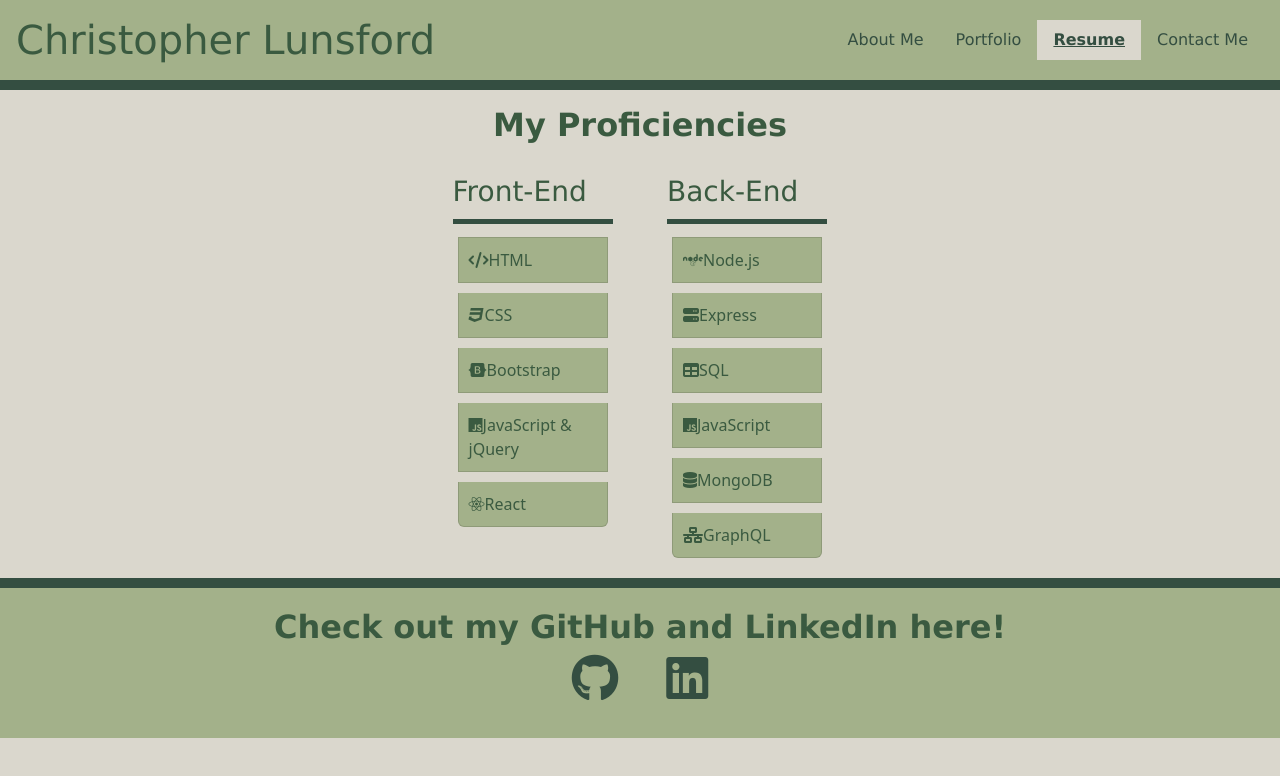
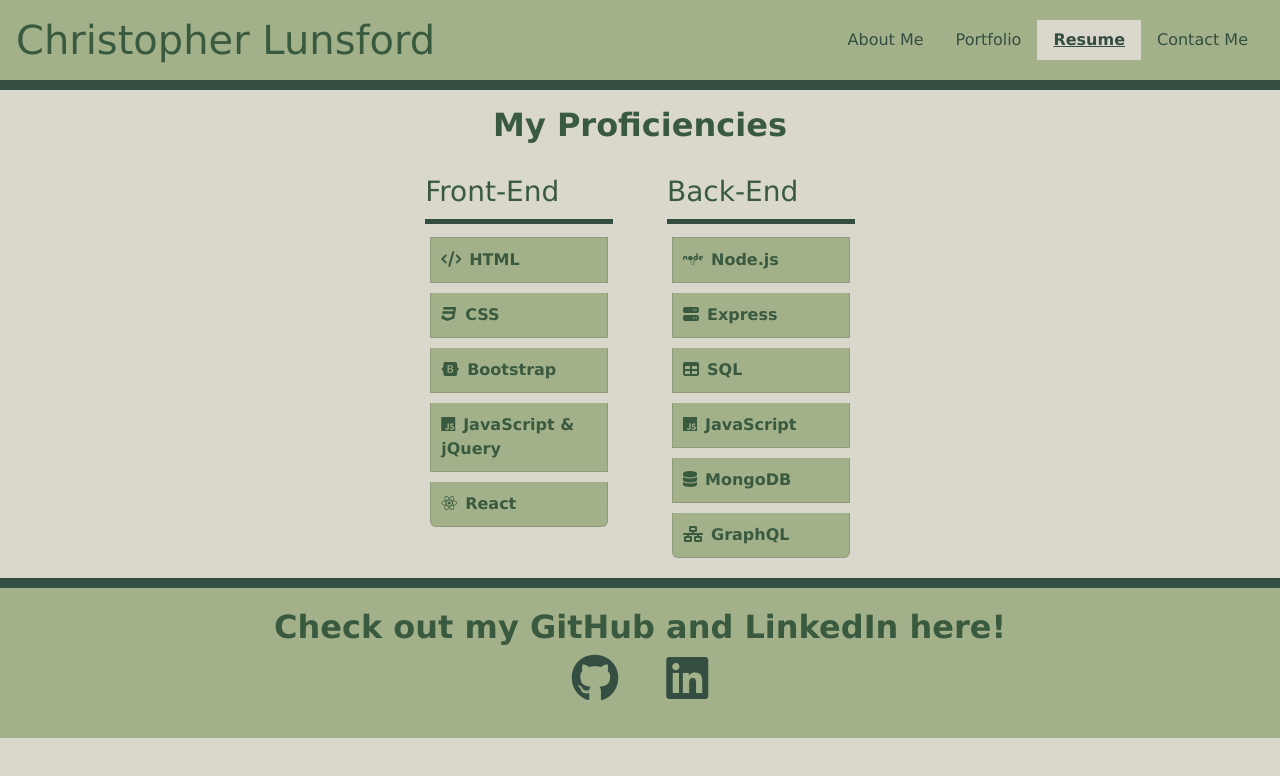
Before and after one commit to cslunsford/react-portfolio, a React (Vite) app: page /resume in a window 1280 px wide. Shown: the top 776 px of the page. Built offline with nearby package versions, Linux system fonts and the light colour scheme.

Commit message:
changed icon styling

```diff
--- a/src/App.css
+++ b/src/App.css
@@ -104,6 +104,8 @@
     color: var(--hunter-green);
     padding: 10px;
     margin: 5px;
+    font-family: var(--font);
+    font-weight: bold;
 }
 
 .customListGroup {
--- a/src/pages/Resume.jsx
+++ b/src/pages/Resume.jsx
@@ -10,19 +10,19 @@
                     <ListGroup className='customListGroup'>
                     <h3>Front-End</h3>
                         <ListGroup.Item className='customListItem'>
-                            <i className='fa-solid fa-code'></i>HTML
+                            <i className='fa-solid fa-code me-2'></i>HTML
                         </ListGroup.Item>
                         <ListGroup.Item className='customListItem'>
-                            <i className='fab fa-css3'></i>CSS
+                            <i className='fab fa-css3 me-2'></i>CSS
                         </ListGroup.Item>
                         <ListGroup.Item className='customListItem'>
-                            <i className='fab fa-bootstrap'></i>Bootstrap
+                            <i className='fab fa-bootstrap me-2'></i>Bootstrap
                         </ListGroup.Item>
                         <ListGroup.Item className='customListItem'>
-                            <i className='fab fa-js'></i>JavaScript & jQuery
+                            <i className='fab fa-js me-2'></i>JavaScript & jQuery
                         </ListGroup.Item>
                         <ListGroup.Item className='customListItem'>
-                            <i className='fab fa-react'></i>React
+                            <i className='fab fa-react me-2'></i>React
                         </ListGroup.Item>
                     </ListGroup>
                 </Col>
@@ -30,22 +30,22 @@
                     <ListGroup className='customListGroup'>
                     <h3>Back-End</h3>
                         <ListGroup.Item className='customListItem'>
-                            <i className='fab fa-node'></i>Node.js
+                            <i className='fab fa-node me-2'></i>Node.js
                         </ListGroup.Item>
                         <ListGroup.Item className='customListItem'>
-                            <i className='fa-solid fa-server'></i>Express
+                            <i className='fa-solid fa-server me-2'></i>Express
                         </ListGroup.Item>
                         <ListGroup.Item className='customListItem'>
-                            <i className='fa-solid fa-table'></i>SQL
+                            <i className='fa-solid fa-table me-2'></i>SQL
                         </ListGroup.Item>
                         <ListGroup.Item className='customListItem'>
-                            <i className='fab fa-js'></i>JavaScript
+                            <i className='fab fa-js me-2'></i>JavaScript
                         </ListGroup.Item>
                         <ListGroup.Item className='customListItem'>
-                            <i className='fa-solid fa-database'></i>MongoDB
+                            <i className='fa-solid fa-database me-2'></i>MongoDB
                         </ListGroup.Item>
                         <ListGroup.Item className='customListItem'>
-                            <i className='fa-solid fa-network-wired'></i>GraphQL
+                            <i className='fa-solid fa-network-wired me-2'></i>GraphQL
                         </ListGroup.Item>
                     </ListGroup>
                 </Col>
```
